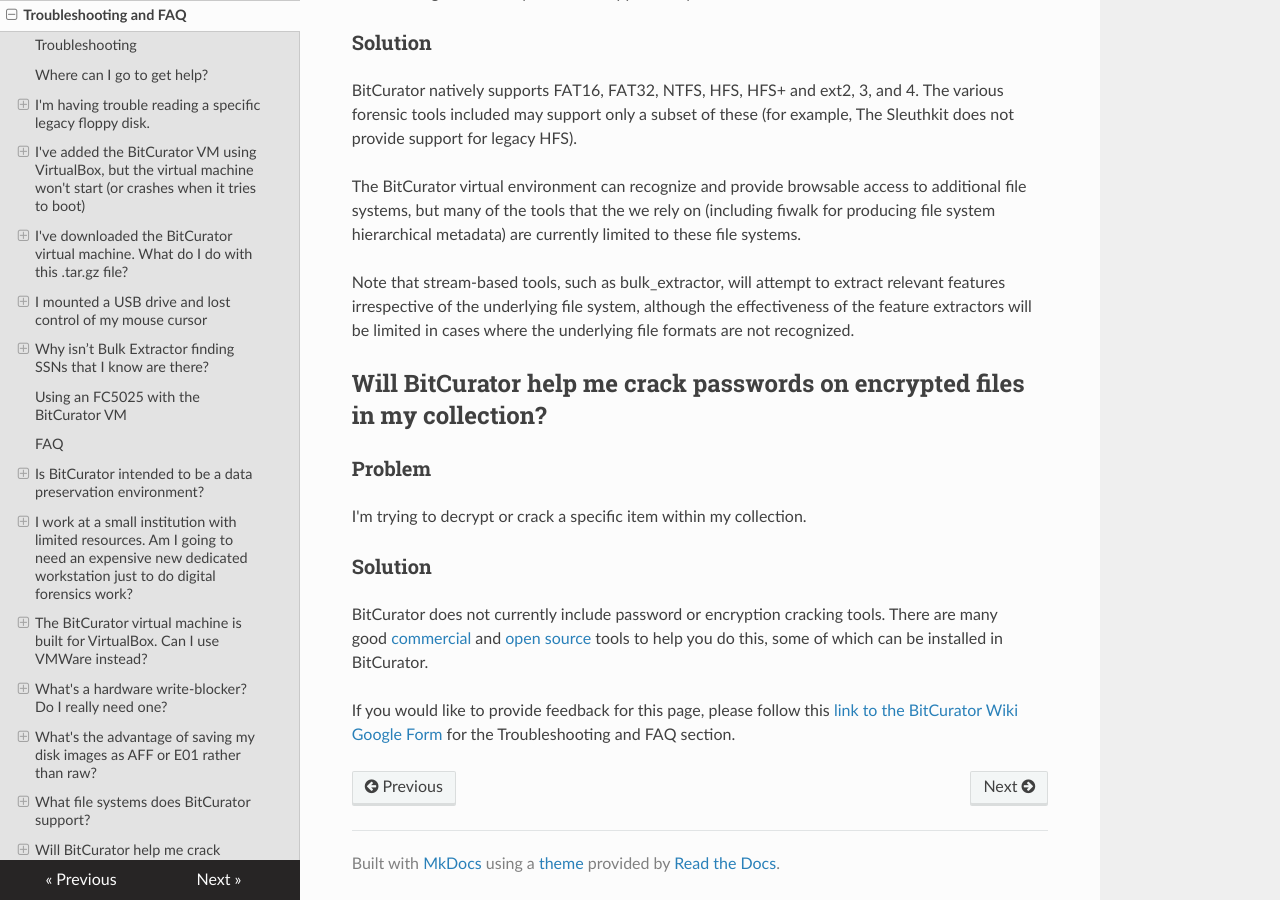
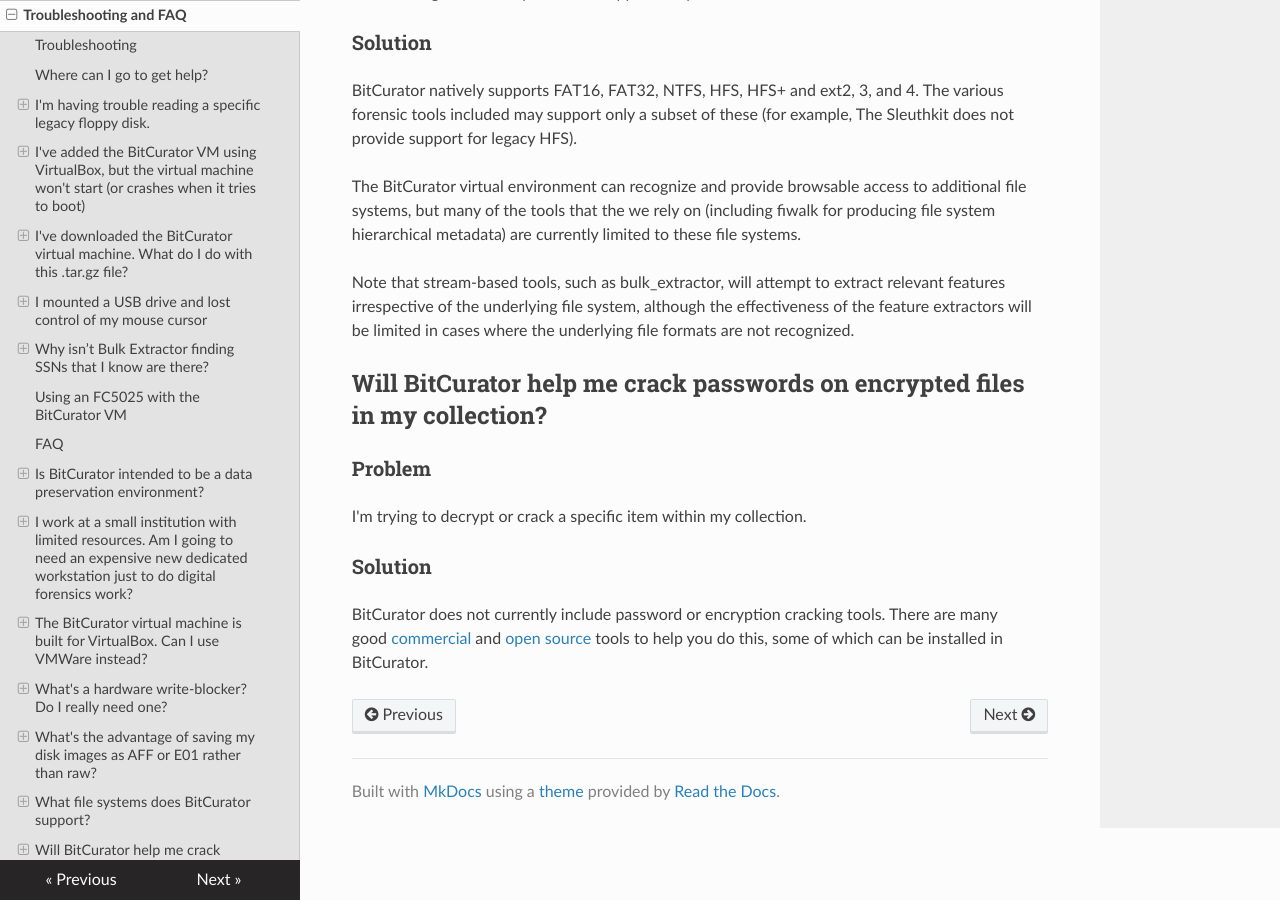
Before and after one commit to BitCurator/documentation, an MkDocs documentation site: the page built from docs/Troubleshooting and FAQ.md, in a window 1280 px wide and 900 px high, scrolled down 6617 px. Built offline with MkDocs 1.6.1, drawn with Linux system fonts in a browser that asks for light colours; nearby versions of some CDN libraries.

Commit message:
remove google form

```diff
--- a/docs/Troubleshooting and FAQ.md
+++ b/docs/Troubleshooting and FAQ.md
@@ -243,14 +243,3 @@
 ### Solution
 
 BitCurator does not currently include password or encryption cracking tools. There are many good [commercial](https://accessdata.com/) and [open source](https://ophcrack.sourceforge.io/) tools to help you do this, some of which can be installed in BitCurator.
-
-
-
-
-
-
-
-
-
-
- If you would like to provide feedback for this page, please follow this [link to the BitCurator Wiki Google Form](https://docs.google.com/forms/d/e/1FAIpQLSfzp4g25UYdhLtk12YFB8fNQ-cVeAkoVRw0kxAwi1cO-u_Vuw/viewform?usp=sf_link) for the Troubleshooting and FAQ section.
```
